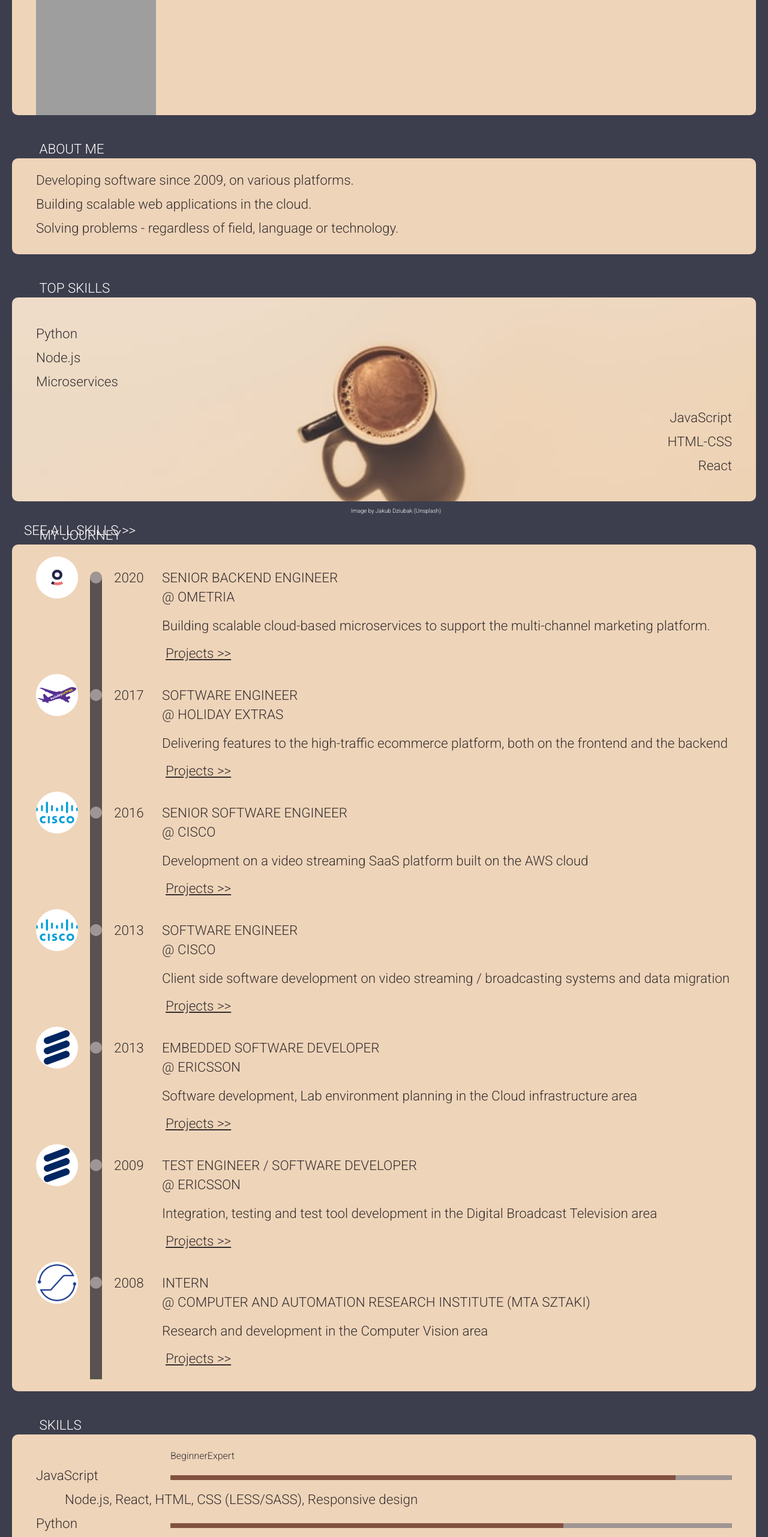
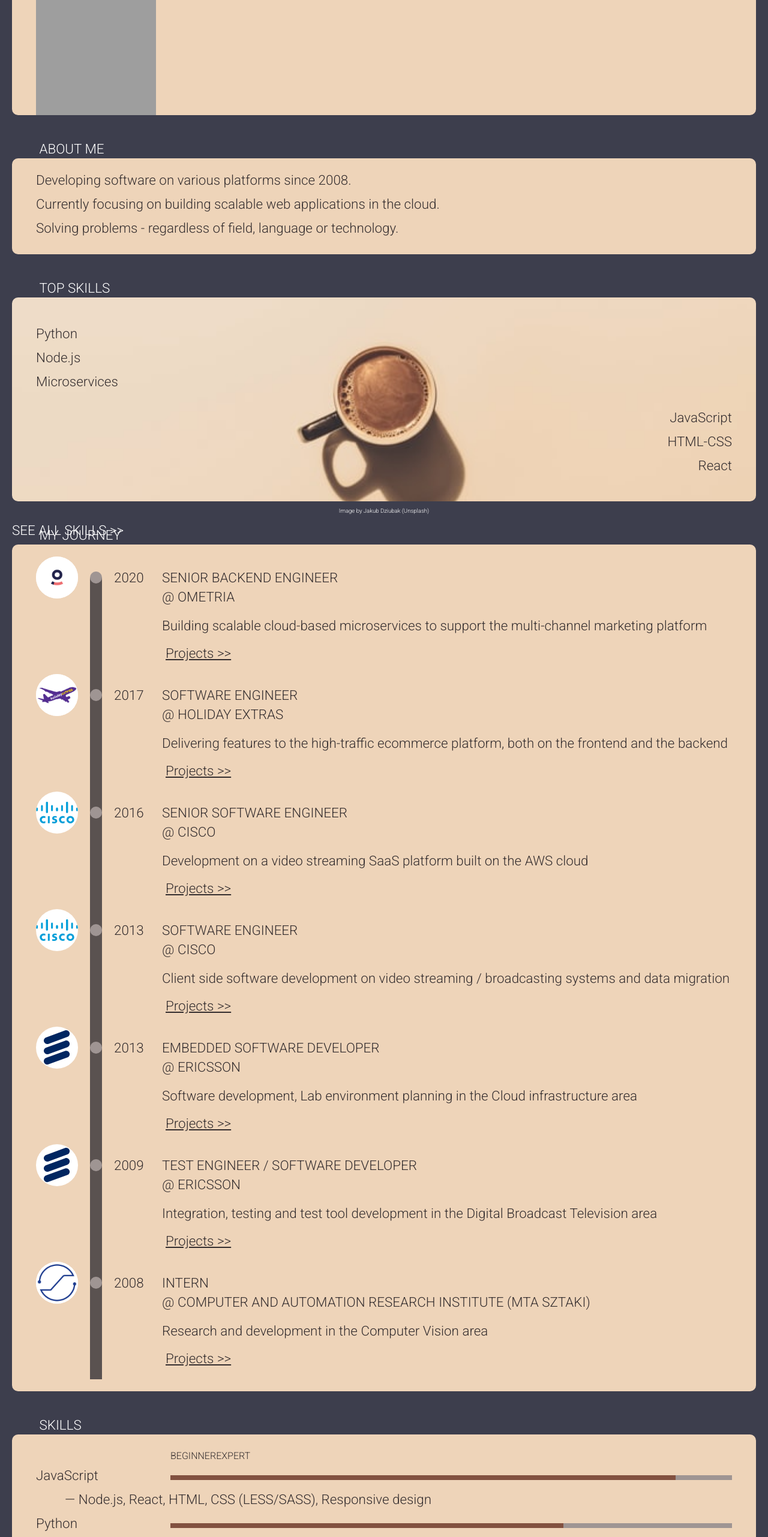
Before and after one commit to pehor/myportfoliowebsite, a Next.js app: page / in a window 1280 px wide. Shown: the part 234-2797 px from the top of the page at 60% size. Built offline with nearby package versions, Linux system fonts and the light colour scheme; grey boxes are pictures that could not be loaded.

Commit message:
Projects hide/show is now toggleable per job

```diff
--- a/content/jobs.js
+++ b/content/jobs.js
@@ -2,7 +2,7 @@ export default [
   {
     title: 'Senior Backend Engineer',
     company: 'Ometria',
-    description: 'Building scalable cloud-based microservices to support the multi-channel marketing platform.',
+    description: 'Building scalable cloud-based microservices to support the multi-channel marketing platform',
     dates: 'July 2020 - present',
     year: '2020',
     logo: '/ometria-logo.png',
--- a/content/texts.js
+++ b/content/texts.js
@@ -1,7 +1,7 @@
 export default {
   summary: [
-    'Developing software since 2009, on various platforms.',
-    'Building scalable web applications in the cloud.',
+    'Developing software on various platforms since 2008.',
+    'Currently focusing on building scalable web applications in the cloud.',
     'Solving problems - regardless of field, language or technology.'
   ],
   topSkills: {
--- a/src/components/cardContainer.module.scss
+++ b/src/components/cardContainer.module.scss
@@ -25,7 +25,10 @@
   top: 100%;
   color: $inverted-text-color;
   width: 100%;
-  margin-left: -20px;
+  margin-left: -40px;
+  @media only screen and (max-width: 600px) {
+    margin-left: -20px;
+  }
 
   a {
     color: $inverted-text-color;
--- a/src/components/myJourneyCard.jsx
+++ b/src/components/myJourneyCard.jsx
@@ -4,17 +4,20 @@ import styles from './myJourneyCard.module.scss'
 import { cx } from '../lib/cssTools'
 
 export default function MyJourneyCard (props) {
-  const [showProjects, setShowProjects] = React.useState(false)
+  const jobs = props.jobs || []
+  const defaultShowProjectsState = new Array(jobs.length).fill(false)
 
-  const toggleHiddenProjects = () => {
-    setShowProjects(!showProjects)
+  const [showProjects, setShowProjects] = React.useState(defaultShowProjectsState)
+
+  const toggleHiddenProjects = (index) => {
+    setShowProjects(showProjects.map((state, i) => i === index ? !state : state))
   }
 
   return (
     <>
       <CardContainer className={ styles.myJourneyCard } preHeaderContent={ 'MY JOURNEY' }>
         <div>
-          { props.jobs.map((job, index) => {
+          { jobs.map((job, index) => {
             return (
               <div key={ index }>
                 <div className={ styles.verticalCentered }>
@@ -46,12 +49,13 @@ export default function MyJourneyCard (props) {
                       </div>
                       { job.projects && (
                         <div>
-                          <input type="submit" value={ `Projects${showProjects ? '' : ' \u003E\u003E'}`} onClick={ toggleHiddenProjects } className={ styles.projectsHeader }/>
-                          { showProjects &&
+                          <input type="submit" value={ `Projects${showProjects[index] ? '' : ' \u003E\u003E'}`}
+                            onClick={ () => { toggleHiddenProjects(index) } } className={ styles.projectsHeader }/>
+                          { showProjects[index] &&
                             <div>
                               {job.projects.map((project, index) => {
                                 return (
-                                  <div key={index}>&mdash; {project}</div>
+                                  <div key={ index }>&mdash; { project }</div>
                                 )
                               })}
                             </div>
--- a/src/components/skillsCard.jsx
+++ b/src/components/skillsCard.jsx
@@ -25,8 +25,8 @@ export default function SkillsCard (props) {
         <div className={ styles.skillsHeader }>
           <div className={ styles.titlePlaceHolder }></div>
           <div className={ styles.levelDescriptions }>
-            <div className={ cx(styles.start, commonStyles.left) }>Beginner</div>
-            <div className={ cx(styles.end, commonStyles.right) }>Expert</div>
+            <div className={ cx(styles.start, commonStyles.left) }>BEGINNER</div>
+            <div className={ cx(styles.end, commonStyles.right) }>EXPERT</div>
           </div>
         </div>
         { props.skills.map((skill, index) => {
@@ -35,7 +35,7 @@ export default function SkillsCard (props) {
               <div className={ styles.skillTitle }>{ skill.title }</div>
               <SkillBar className={ styles.skillBar } fullness={ skill.value }/>
               { skill.members && (
-                <div className={ styles.skillMembers }>{ skill.members.join(', ')}</div>
+                <div className={ styles.skillMembers }>&mdash; { skill.members.join(', ')}</div>
               )}
             </div>
           )
```
